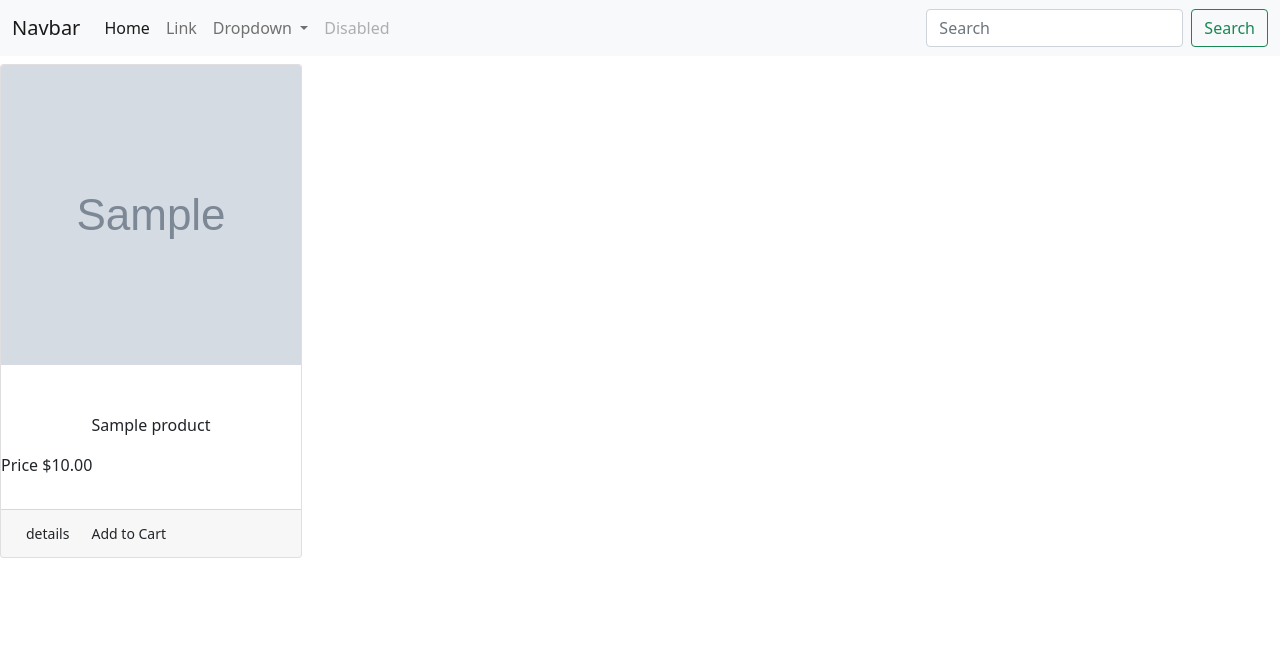
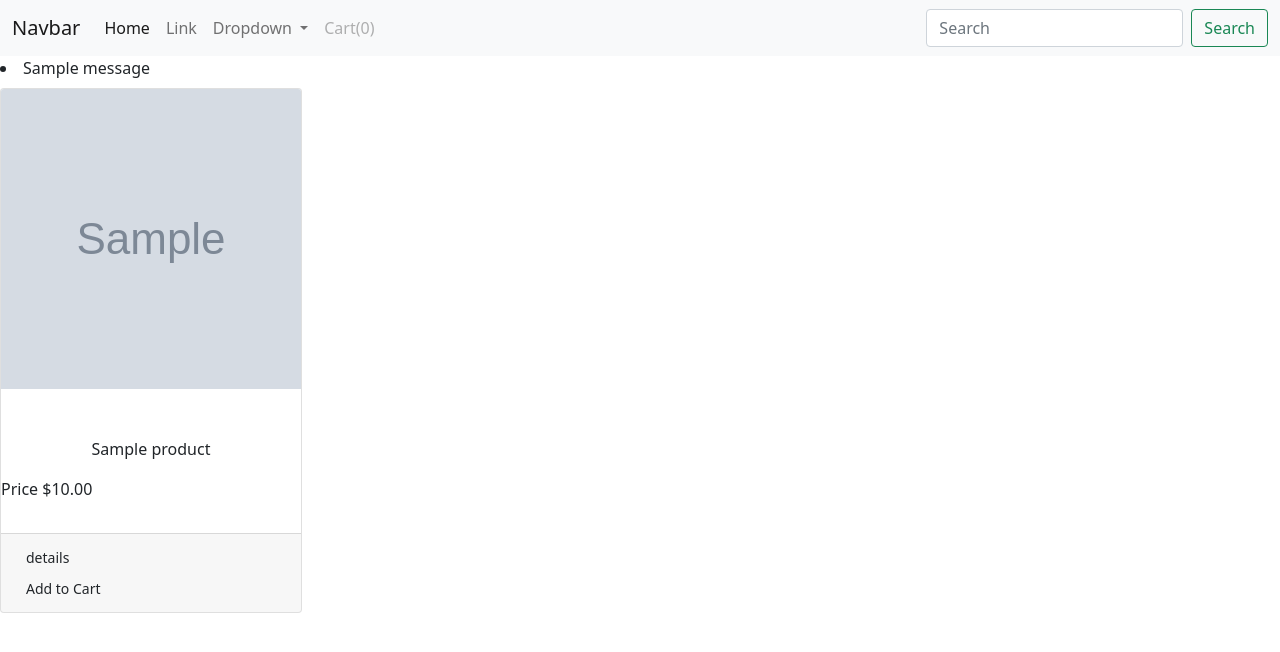
Before and after one commit to jagz97/Cmpe131-Team-6, a Flask app: page / in a window 1280 px wide. Shown: the top 652 px of the page. Run offline with Flask 2, Linux system fonts and the light colour scheme; tables that the repository leaves empty hold one stand-in row (values such as "Sample post"); grey boxes marked "Sample" are stand-in pictures; one stand-in notice (Sample message) is shown; some libraries are stand-ins or nearby versions.

Commit message:
add items to cart functionality added

```diff
--- a/app/routes.py
+++ b/app/routes.py
@@ -1,6 +1,6 @@
 from app import app as app
 from app import db, photos, search
-from flask import render_template, redirect, url_for, request, flash
+from flask import render_template, redirect, url_for, request, flash, request, session, current_app
 from app.forms import Products, SearchForm
 from app.models import Brand, Category, AddProduct
 from flask_wtf import FlaskForm
@@ -88,3 +88,33 @@ def addproduct():
         return redirect(url_for('addproduct'))
 
     return render_template('items/product.html', title='title', form=form, brands=brands, categories=categories)
+
+
+@app.route('/addcart', methods=['POST','GET'])
+def AddCart():
+    try:
+        product_id = request.form.get('product_id')
+        product = AddProduct.query.filter_by(id=product_id).first()
+        if product_id and request.method == "POST":
+            ditems = {product_id:{'name':product.name,'price':product.price,'discount':product.discount,'image':product.image}}
+        if 'Cart' in session:
+            print(session['Cart'])
+            if product_id in session['Cart']:
+               flash("Item already in cart")
+            else:
+                session['Cart']= Merge(session['Cart'],ditems)
+                return redirect(request.referrer)
+        else:
+            session['Cart']= ditems
+            return redirect(request.referrer)
+    except Exception as e:
+        flash("Failed, Please try again")
+    finally:
+        return redirect(request.referrer)
+
+def Merge(dict1,dict2):
+    if isinstance(dict1, list) and isinstance(dict2, list):
+        return dict1 + dict2
+    elif isinstance(dict1, dict) and isinstance(dict2, dict):
+        return dict(list(dict1.items()) + list(dict2.items()))
+    return False
--- a/app/templates/base.html
+++ b/app/templates/base.html
@@ -40,7 +40,7 @@
             </ul>
           </li>
           <li class="nav-item">
-            <a class="nav-link disabled">Disabled</a>
+            <a class="nav-link disabled">Cart({{session['Cart']|length}})</a>
           </li>
         </ul>
         <form class="d-flex" action="{{url_for('result')}}">
--- a/app/templates/home.html
+++ b/app/templates/home.html
@@ -1,5 +1,14 @@
 {% extends 'base.html' %}
 {% block content %}
+
+{% with messages = get_flashed_messages() %}
+{% if messages %}
+
+{% for message in messages %}
+<li>{{ message }}</li>
+{% endfor %}
+{% endif %}
+{% endwith %}
 <div>
     <div class="row">
         {% for product in products %}
@@ -16,8 +25,16 @@
                 <p clas="text-center">Price ${{product.price}}</p>
                 </p>
                 <div class="card-footer">
-                    <a href="#" class=" float-left btn btn-sm ">details</a>
-                    <a href="#" class="float-right btn btn-sm ">Add to Cart</a>
+                    <a href="#" class=" float-left btn btn-sm " float-left>details</a>
+                    <form action="{{url_for('AddCart')}}" method="post">
+                        <input type="hidden" name="product_id" value="{{product.id}}">
+
+                        <button type="submit" class="btn btn-sm" btn-warning float-right> Add to Cart</button>
+
+
+                    </form>
+
+
                 </div>
 
             </div>
--- a/app/templates/search.html
+++ b/app/templates/search.html
@@ -3,8 +3,7 @@
 <div>
     <div class="row">
         {% for product in products %}
-        {% if product.name < 0 %} <h2>Empty</h2>
-            {% endif %}
+
 
         <div class="col-sm-3 mt-2">
             <div class="card">
@@ -13,7 +12,7 @@
                 <p class="card-body">
                     {% if product.discount > 0 %}
                 <p>{{ product.discount }}% Off</p>
-                    {% endif %}
+
                 <p class="text-center">{{product.name}}</p>
                 <p clas="text-center">Price ${{product.price}}</p>
                 </p>
```
Also changed, not shown: app/test.db, 1 other file. Lines whose indentation alone changed are shown as unchanged.
